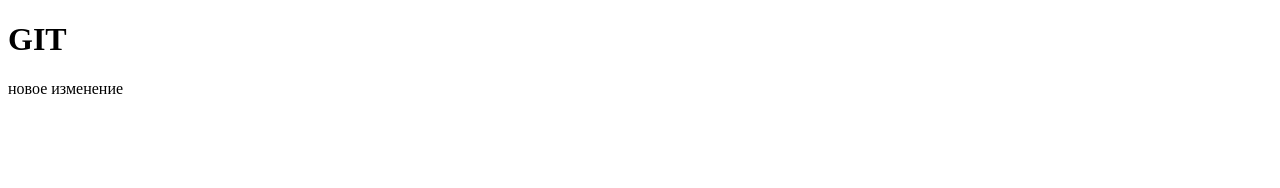
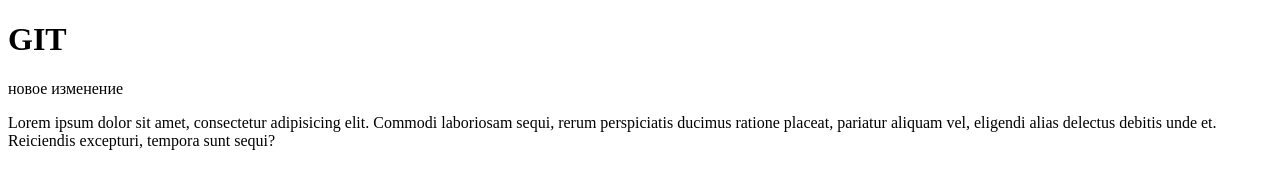
Before and after one commit to ohhaiorly/work, a plain HTML site: page index.html in a window 1280 px wide. Drawn offline with Linux system fonts and the light colour scheme.

Commit message:
second commit

```diff
--- a/index.html
+++ b/index.html
@@ -7,5 +7,6 @@
 <body>
     <h1>GIT</h1>
     <p>новое изменение</p>
+    <p>Lorem ipsum dolor sit amet, consectetur adipisicing elit. Commodi laboriosam sequi, rerum perspiciatis ducimus ratione placeat, pariatur aliquam vel, eligendi alias delectus debitis unde et. Reiciendis excepturi, tempora sunt sequi?</p>
 </body>
 </html>
```
